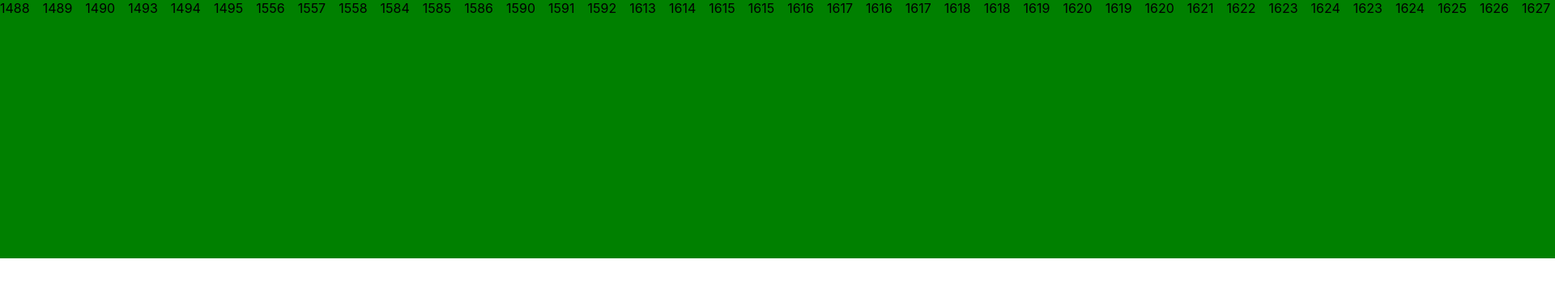
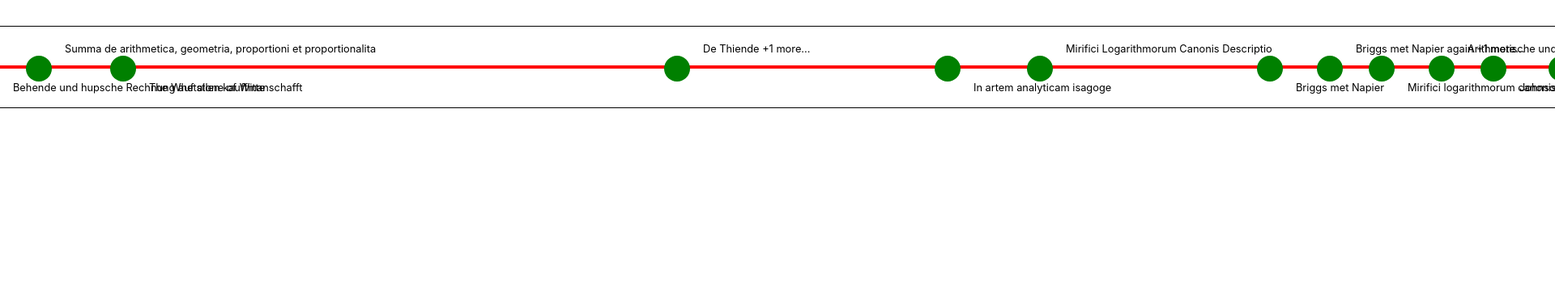
Before and after one commit to ReallyLiri/early-modern-timeline, a React (Create React App) app: page / in a window 1280 px wide. Shown: the top 358 px of the page at 81% size, 1920 px wide, since content can reach past the window. Built offline with nearby package versions, Linux system fonts and the light colour scheme.

Commit message:
timeline wip

```diff
--- a/src/App.tsx
+++ b/src/App.tsx
@@ -1,18 +1,58 @@
-import { Timeline } from "./components/Timeline";
-import { useEffect, useState } from "react";
+import { Timeline, TimelineNode } from "./components/Timeline";
+import { useEffect, useMemo, useState } from "react";
 import { TimelineEvent } from "./data/TimelineEvent";
 import { fetchDataAsync } from "./data/data";
+import { sortedUniq } from "lodash";
+
+const nodeTitle = (events: TimelineEvent[]) => {
+  if (events.length === 1) {
+    return events[0].title;
+  }
+  return `${events[0].title} +${events.length - 1} more...`;
+};
 
 function App() {
   const [events, setEvents] = useState<TimelineEvent[]>([]);
+  const [filteredEvents, setFilteredEvents] = useState<TimelineEvent[]>([]);
 
   useEffect(() => {
     fetchDataAsync().then((data) => setEvents(data.events));
   }, []);
 
+  useEffect(() => {
+    setFilteredEvents(events.filter((event) => !!event.year));
+  }, [events]);
+
+  const eventsByYear: Record<number, TimelineEvent[]> = useMemo(
+    () =>
+      filteredEvents.reduce(
+        (acc, event) => {
+          acc[event.year] = [...(acc[event.year] || []), event];
+          return acc;
+        },
+        {} as Record<number, TimelineEvent[]>,
+      ),
+    [filteredEvents],
+  );
+
+  const years = useMemo(
+    () => sortedUniq(filteredEvents.map((event) => event.year).sort()),
+    [filteredEvents],
+  );
+
+  const nodes: TimelineNode[] = useMemo(
+    () =>
+      years.map((year) => ({
+        year,
+        tags: sortedUniq(eventsByYear[year].flatMap((event) => event.tags).sort()),
+        title: nodeTitle(eventsByYear[year]),
+      })),
+    [eventsByYear, years],
+  );
+
   return (
     <>
-      <Timeline events={events} />
+      <Timeline nodes={nodes} onYearSelected={() => {}} />
     </>
   );
 }
--- a/src/components/Timeline.tsx
+++ b/src/components/Timeline.tsx
@@ -1,42 +1,75 @@
-import { TimelineEvent } from "../data/TimelineEvent";
-import { useElementSize, useWindowSize } from "usehooks-ts";
-import React, { useEffect, useMemo, useRef, useState } from "react";
-import { sortedUniq } from "lodash";
-import styled from "styled-components";
+import React from "react";
+import styled, { css } from "styled-components";
 import { Transformable } from "./Transformable";
 
-type Props = {
-  events: TimelineEvent[];
+export type TimelineNode = {
+    year: number;
+    tags: string[];
+    title: string;
 };
 
+type Props = {
+    nodes: TimelineNode[];
+    onYearSelected: (year: number) => void;
+};
+
+const NodeWidthRem = 2
+const NodeYearDiffPx = 10
+
 const Container = styled(Transformable)`
-  height: 320px;
   width: fit-content;
-  background: green;
+  border: solid black;
+  border-width: 1px 0;
+  margin: 2rem 0;
+  padding: 2rem 0;
 `;
 
 const Row = styled.div`
   display: flex;
   flex-direction: row;
   gap: 1rem;
+  padding: 0 1rem;
 `;
 
-export const Timeline = ({ events }: Props) => {
-  const years = useMemo(
-    () => sortedUniq(events.map((event) => event.year).sort()),
-    [events],
-  );
+const HorizontalLine = styled.div`
+  position: relative;
+  height: 4px;
+  background-color: red;
+  top: ${ NodeWidthRem / 2 }rem;
+  z-index: 0;
+`;
 
-  const yearsWat = years
-    .flatMap((year) => [year - 1, year, year + 1])
-    .filter((y) => !isNaN(y));
+const YearNode = styled.div<{ diffFromPrevYear: number }>`
+  cursor: pointer;
+  height: ${ NodeWidthRem }rem;
+  width: ${ NodeWidthRem }rem;
+  border-radius: 50%;
+  background-color: green;
+  z-index: 1;
+  margin-left: ${ ({ diffFromPrevYear }) => ( diffFromPrevYear - 1 ) * NodeYearDiffPx }px;
+`;
+
+const YearNodeTitle = styled.div<{index: number}>`
+  position: relative;
+  width: 0;
+  font-size: 0.8rem;
+  text-wrap: nowrap;
+  ${({index}) => index %2 === 0 && css`top: 2rem;`}
+  ${({index}) => index %2 === 1 && css`bottom: 1rem;`}
+`
+
+export const Timeline = ({ nodes }: Props) => {
     return (
         <Container>
+        <HorizontalLine/>
         <Row>
-        {" "}
-        {yearsWat.map((year) => (
-          <div key={year}>{year}</div>
-        ))}
+            { " " }
+            { nodes.map((node, index) => (
+                <>
+                    <YearNodeTitle index={index}>{ node.title }</YearNodeTitle>
+                    <YearNode key={ node.year } title={ `${ node.year }` } diffFromPrevYear={ index === 0 ? 1 : node.year - nodes[index - 1].year }/>
+                </>
+            )) }
         </Row>
         </Container>
     );
```
Lines whose indentation alone changed are shown as unchanged.
